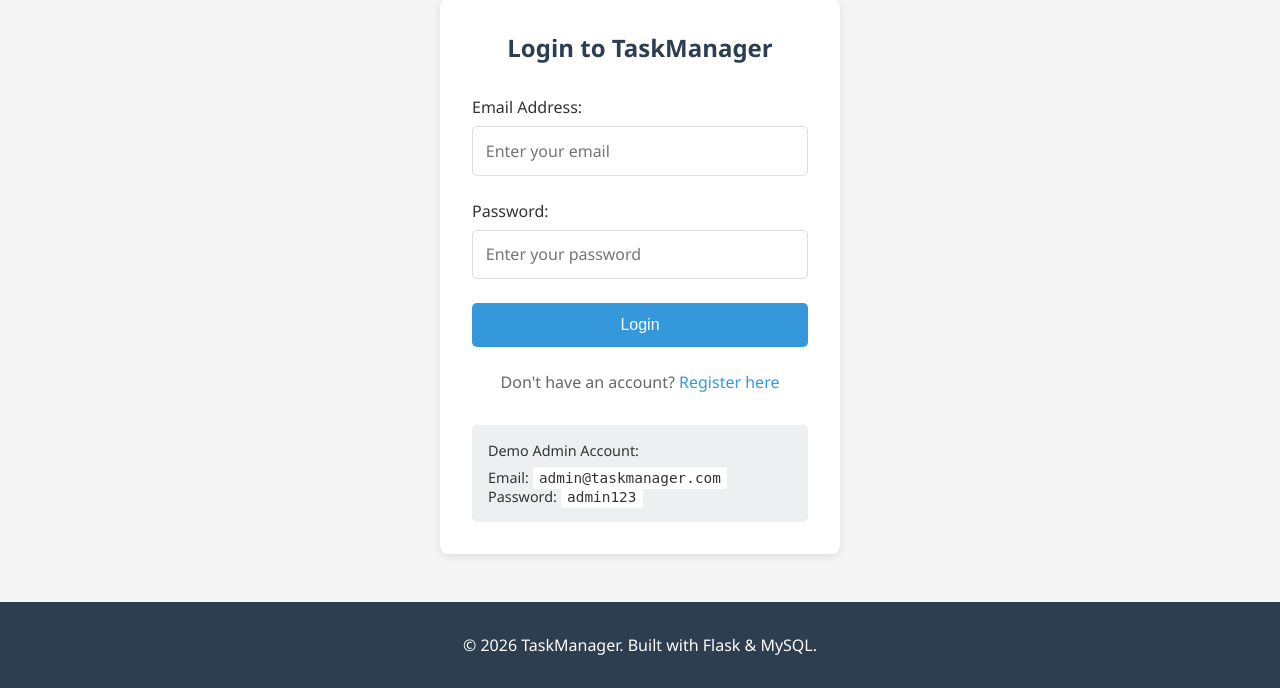
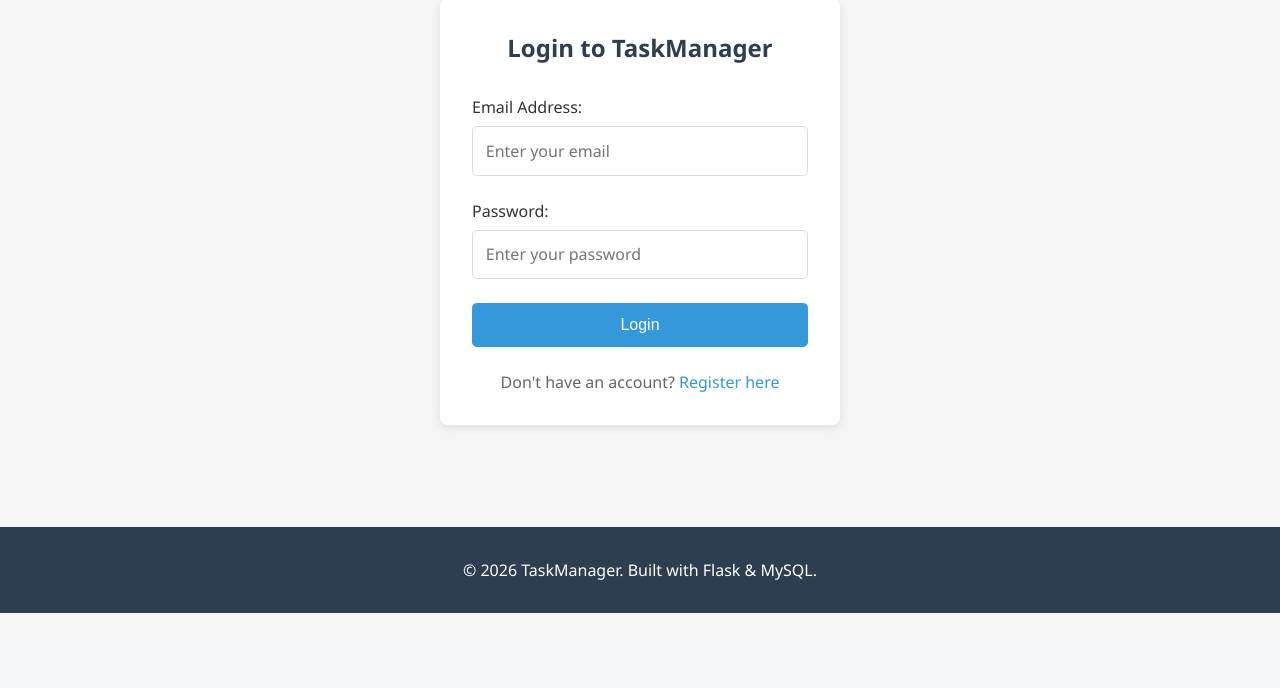
Before and after one commit to rijanxtha7/task-manager, a Flask app: page /login in a window 1280 px wide. Shown: the part 158-846 px from the top of the page. After the commit the page ends 771 px from the top, so only its background shows below. Run offline with Flask 3, Linux system fonts and the light colour scheme.

Commit message:
Remove admin credentials from login page for security

```diff
--- a/app/templates/login.html
+++ b/app/templates/login.html
@@ -46,11 +46,4 @@
         </p>
     </div>
 
-    <!-- Demo Credentials -->
-    <div style="background-color: #ecf0f1; padding: 1rem; border-radius: 5px; margin-top: 2rem; font-size: 0.9rem;">
-        <p style="font-weight: 500; margin-bottom: 0.5rem;">Demo Admin Account:</p>
-        <p>Email: <code style="background: white; padding: 0.2rem 0.4rem; border-radius: 3px;">admin@taskmanager.com</code></p>
-        <p>Password: <code style="background: white; padding: 0.2rem 0.4rem; border-radius: 3px;">admin123</code></p>
-    </div>
-</div>
 {% endblock %}
```
